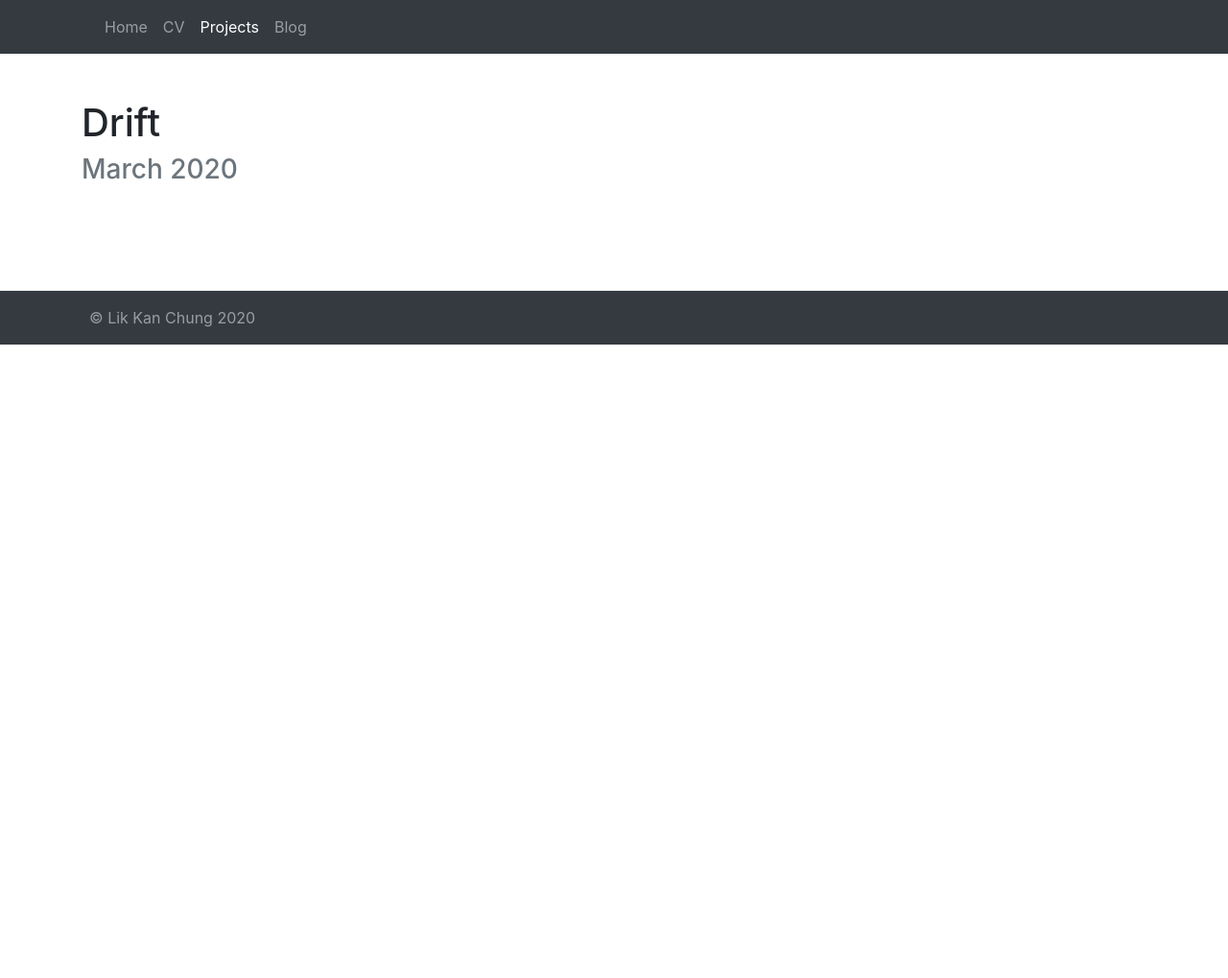
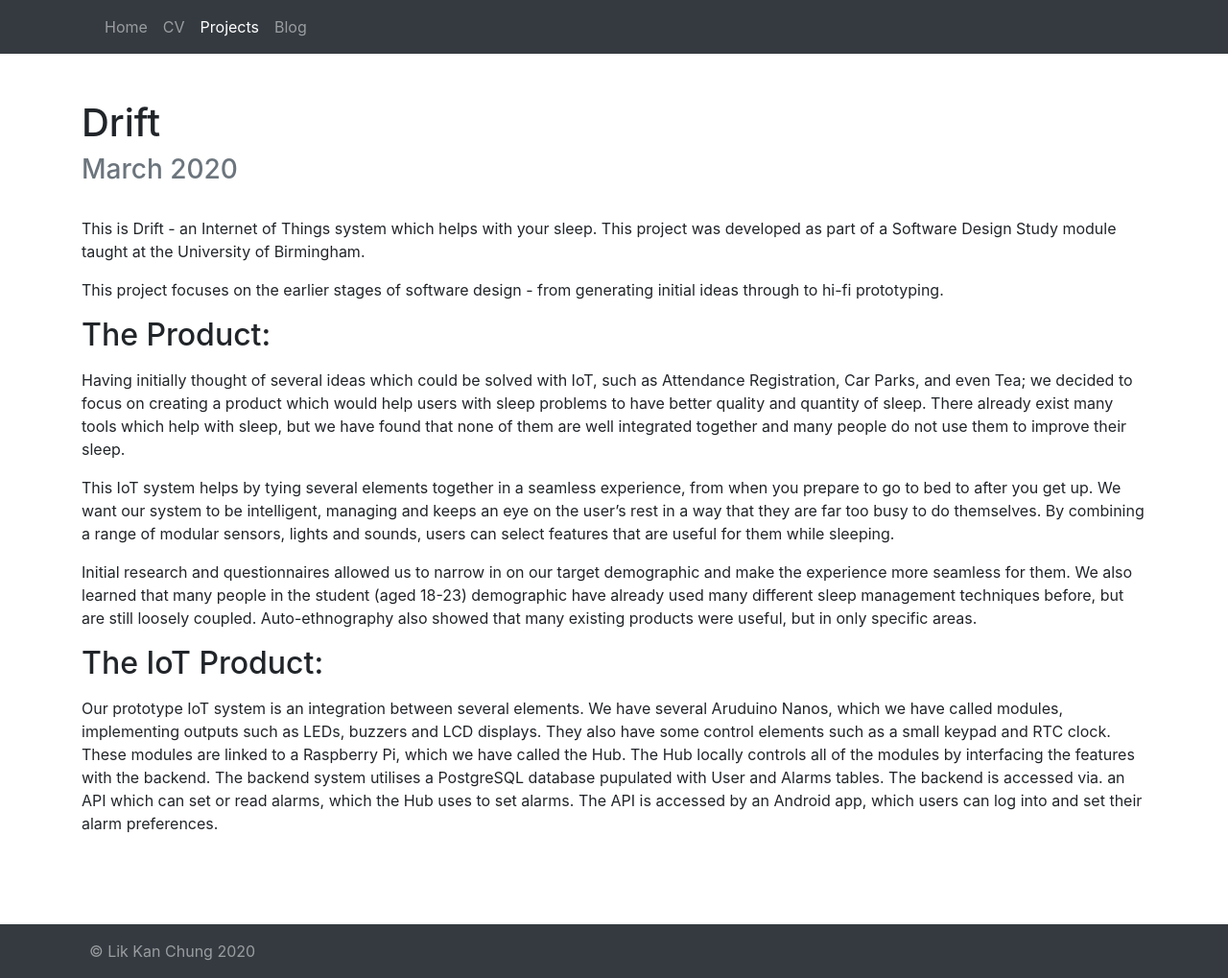
Before and after one commit to LikkanChung/personalwebsite, a Jekyll site: the page built from collections/_projects/drift.md, in a window 1280 px wide. Shown: the whole page at 96% size. Built offline with Jekyll 4.4.1, drawn with Linux system fonts in a browser that asks for light colours; before the commit the page ends 900 px from its top, so only the background shows below that.

Commit message:
Projects content

```diff
--- a/collections/_projects/drift.md
+++ b/collections/_projects/drift.md
@@ -1,4 +1,20 @@
 ---
 title: Drift
 date: 2020-03-01
+github: https://github.com/LikkanChung/drift
 ---
+
+This is Drift - an Internet of Things system which helps with your sleep. This project was developed as part of a Software Design Study module taught at the University of Birmingham.
+
+This project focuses on the earlier stages of software design - from generating initial ideas through to hi-fi prototyping.
+
+## The Product:
+
+Having initially thought of several ideas which could be solved with IoT, such as Attendance Registration, Car Parks, and even Tea; we decided to focus on creating a product which would help users with sleep problems to have better quality and quantity of sleep. There already exist many tools which help with sleep, but we have found that none of them are well integrated together and many people do not use them to improve their sleep.
+
+This IoT system helps by tying several elements together in a seamless experience, from when you prepare to go to bed to after you get up. We want our system to be intelligent, managing and keeps an eye on the user's rest in a way that they are far too busy to do themselves. By combining a range of modular sensors, lights and sounds, users can select features that are useful for them while sleeping.
+
+Initial research and questionnaires allowed us to narrow in on our target demographic and make the experience more seamless for them. We also learned that many people in the student (aged 18-23) demographic have already used many different sleep management techniques before, but are still loosely coupled. Auto-ethnography also showed that many existing products were useful, but in only specific areas.
+
+## The IoT Product:
+Our prototype IoT system is an integration between several elements. We have several Aruduino Nanos, which we have called modules, implementing outputs such as LEDs, buzzers and LCD displays. They also have some control elements such as a small keypad and RTC clock. These modules are linked to a Raspberry Pi, which we have called the Hub. The Hub locally controls all of the modules by interfacing the features with the backend. The backend system utilises a PostgreSQL database pupulated with User and Alarms tables. The backend is accessed via. an API which can set or read alarms, which the Hub uses to set alarms. The API is accessed by an Android app, which users can log into and set their alarm preferences.
```
Also changed, not shown: collections/_projects/cssbham.md (+4 -0 lines), collections/_projects/scrimmage.md (+6 -0 lines).
